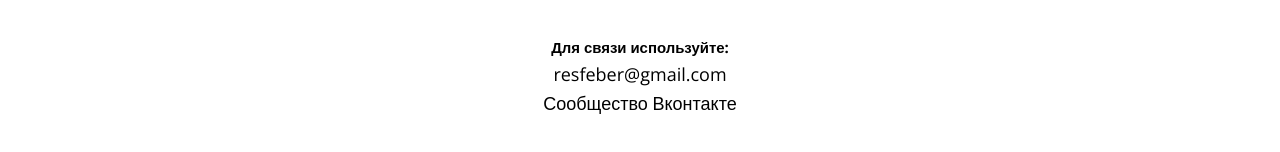
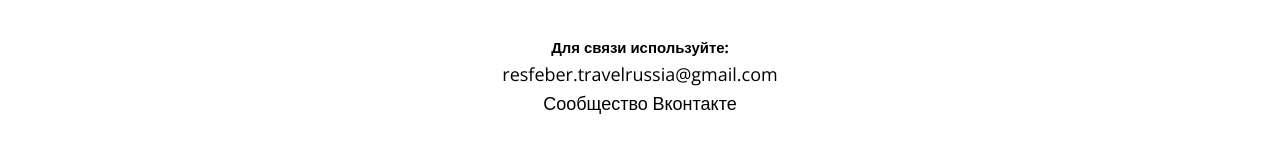
Before and after one commit to AlexanderChukhlantsev/resfeber-ui, a React (Create React App) app: page /contact in a window 1280 px wide. Shown: the part 198-350 px from the top of the page. Built offline with nearby package versions, Linux system fonts and the light colour scheme.

Commit message:
указал другую почту

```diff
--- a/src/pages/contact/Contact.jsx
+++ b/src/pages/contact/Contact.jsx
@@ -18,7 +18,7 @@ const Contact = () => {
 								<h5>Для связи используйте:</h5>
 							</div>
 							<div className="contactDetailsTextsItem">
-								<p>resfeber@gmail.com</p>
+								<p>resfeber.travelrussia@gmail.com</p>
 							</div>
 							<div className="contactDetailsTextsItem">
 								<a href="https://vk.com/resfeber.travel"
```
